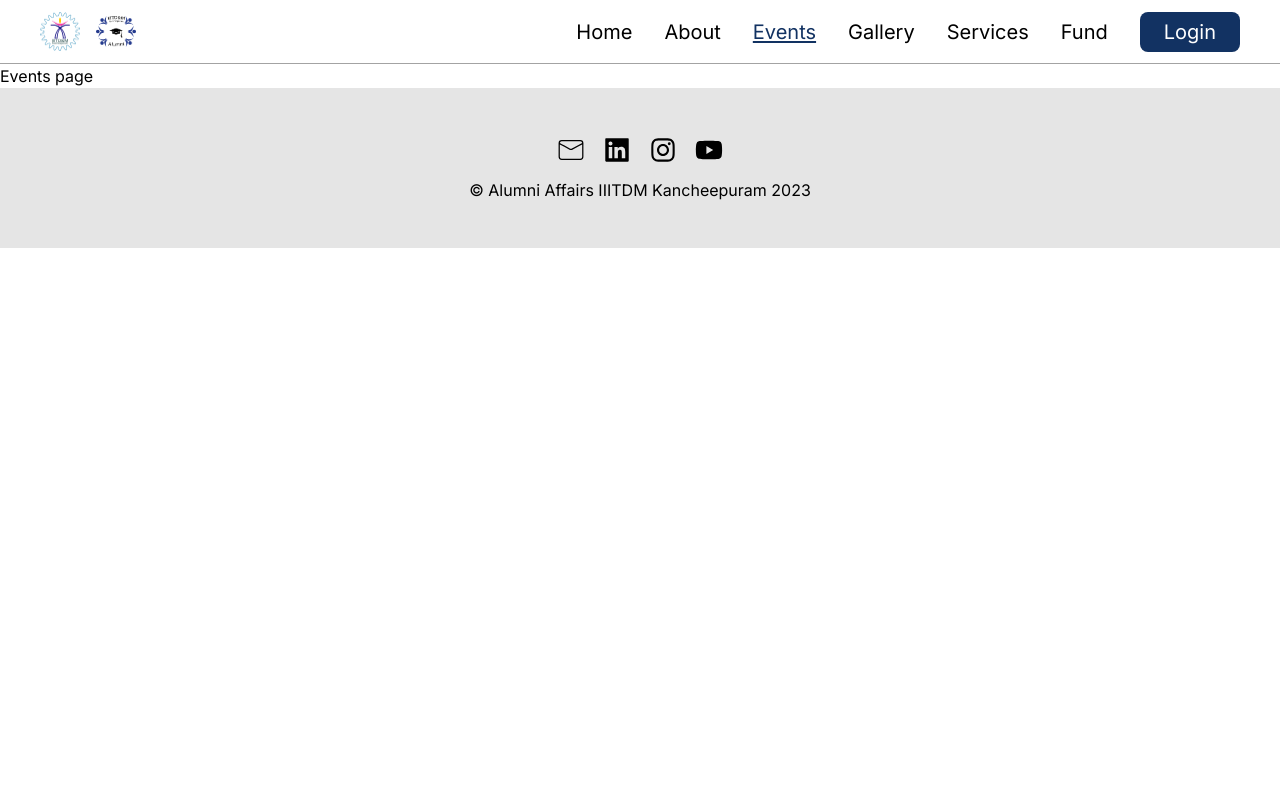
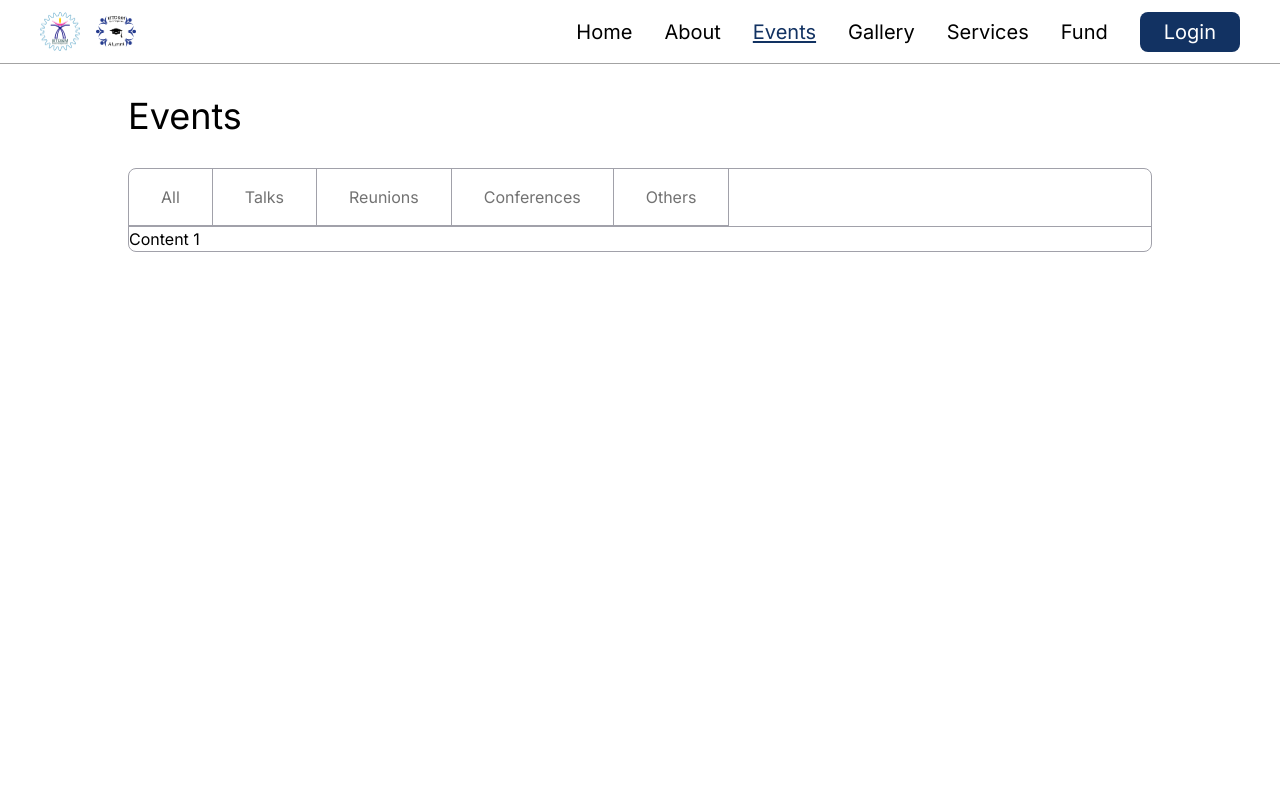
Before and after one commit to bhendi-boi/AlumniPortal, a Next.js app: page /events in a window 1280 px wide. Shown: the top 800 px of the page. Built offline with nearby package versions, Linux system fonts and the light colour scheme.

Commit message:
added basic strucutre in events route

```diff
--- /dev/null
+++ b/app/events/Tabs.tsx
@@ -0,0 +1,81 @@
+'use client';
+import React, { useEffect, useState } from 'react';
+import { Tab } from '@headlessui/react';
+import { clsx } from 'clsx';
+
+const Tabs = () => {
+  const [selectedIndex, setSelectedIndex] = useState<null | number>(null);
+  useEffect(() => {
+    setSelectedIndex(0);
+  }, []);
+  return (
+    <Tab.Group
+      as="div"
+      className="mx-5 max-w-5xl rounded-lg border border-zinc-400 md:mx-auto"
+    >
+      <Tab.List className="border-b border-zinc-400">
+        <Tab as={React.Fragment}>
+          {({ selected }) => (
+            <button
+              className={clsx(
+                'border-r border-b border-zinc-400 px-8 py-4 text-secondary-text',
+              )}
+            >
+              All
+            </button>
+          )}
+        </Tab>
+        <Tab>
+          {({ selected }) => (
+            <button
+              className={clsx(
+                'border-r border-b border-zinc-400 px-8 py-4 text-secondary-text',
+              )}
+            >
+              Talks
+            </button>
+          )}
+        </Tab>
+        <Tab>
+          {({ selected }) => (
+            <button
+              className={clsx(
+                'border-r border-b border-zinc-400 px-8 py-4 text-secondary-text',
+              )}
+            >
+              Reunions
+            </button>
+          )}
+        </Tab>
+        <Tab>
+          {({ selected }) => (
+            <button
+              className={clsx(
+                'border-r border-b border-zinc-400 px-8 py-4 text-secondary-text',
+              )}
+            >
+              Conferences
+            </button>
+          )}
+        </Tab>
+        <Tab>
+          {({ selected }) => (
+            <button
+              className={clsx(
+                'border-r border-b border-zinc-400 px-8 py-4 text-secondary-text',
+              )}
+            >
+              Others
+            </button>
+          )}
+        </Tab>
+      </Tab.List>
+      <Tab.Panels>
+        <Tab.Panel>Content 1</Tab.Panel>
+        {/* ... */}
+      </Tab.Panels>
+    </Tab.Group>
+  );
+};
+
+export default Tabs;
--- a/app/events/page.tsx
+++ b/app/events/page.tsx
@@ -1,7 +1,20 @@
 import React from 'react';
+import type { Metadata } from 'next';
+import Tabs from './Tabs';
+import Header from 'app/Header';
+
+export const metadata: Metadata = {
+  title: 'Events | AlumniPortal',
+  description: 'Event associated with Alumni Affairs, IIITDM.',
+};
 
 const page = () => {
-  return <div>Events page</div>;
+  return (
+    <main className="min-h-screen">
+      <Header title="Events" />
+      <Tabs />
+    </main>
+  );
 };
 
 export default page;
```
